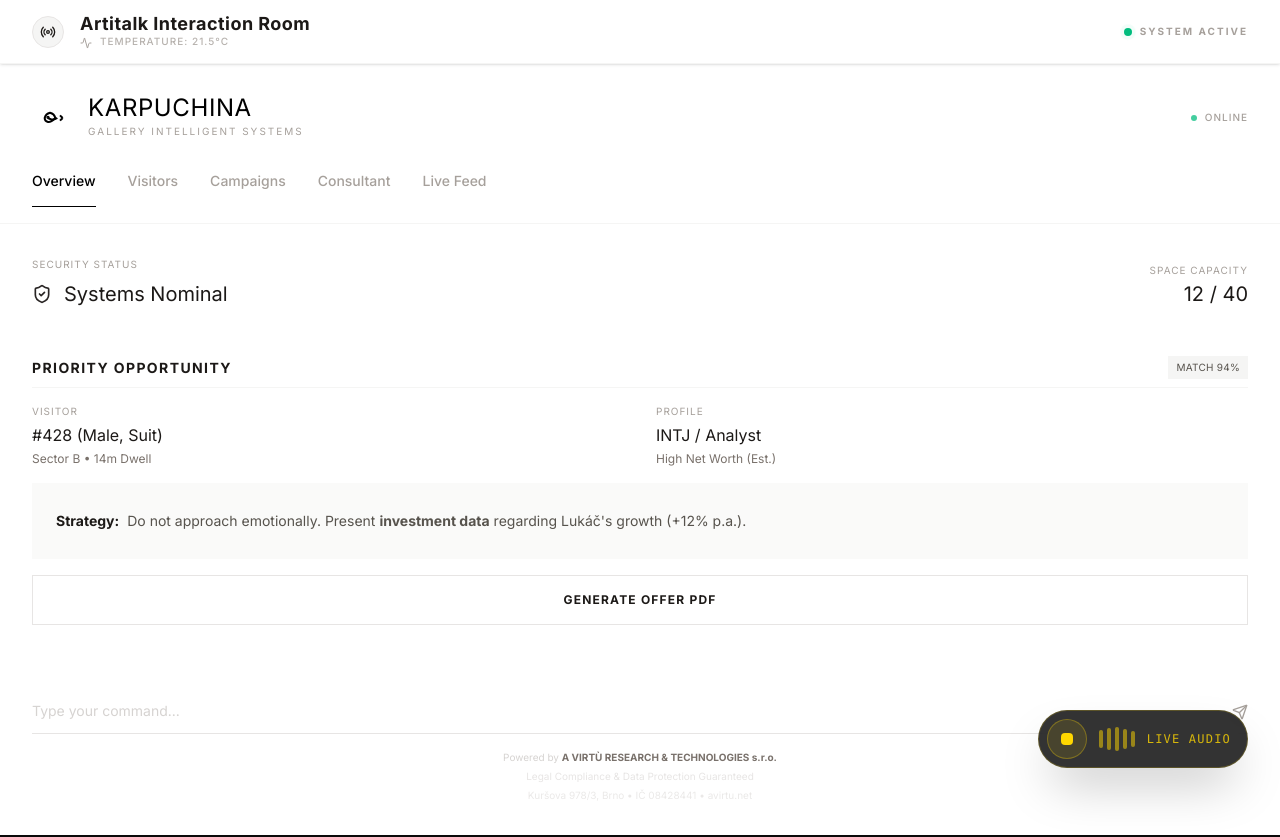
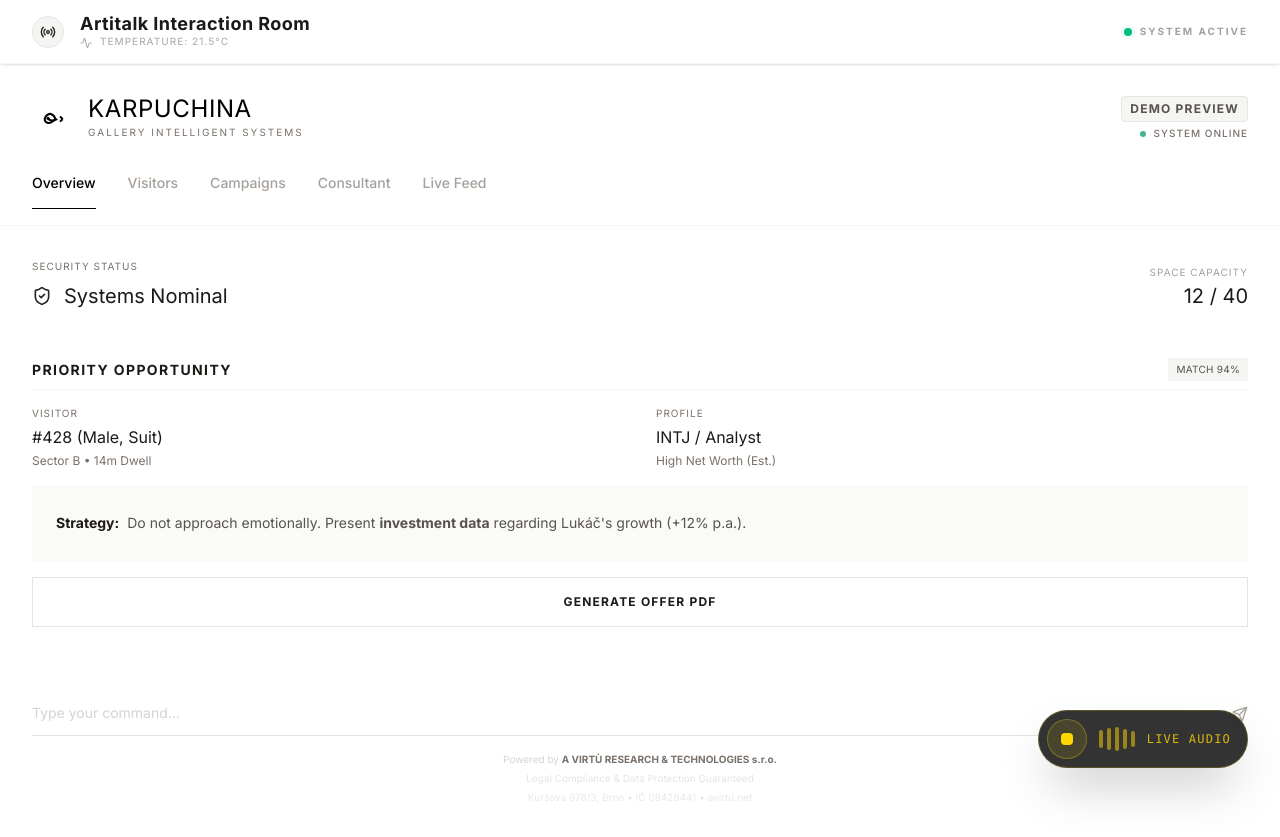
Before and after one commit to ViktorLostakRadixal/artitalk-interaction-room, a Next.js app: page / in a window 1280 px wide. Built offline with nearby package versions, Linux system fonts and the light colour scheme; a web font is replaced by a local one.

Commit message:
UPgrades.

```diff
--- a/src/components/GalleryAssistant.tsx
+++ b/src/components/GalleryAssistant.tsx
@@ -152,15 +152,20 @@ export function GalleryAssistant({ className }: GalleryAssistantProps) {
                     <h2 className="text-black font-serif text-2xl tracking-wide leading-none">
                         KARPUCHINA
                     </h2>
-                    <span className="text-[10px] text-stone-400 uppercase tracking-[0.2em] mt-1">
+                    <span className="text-[10px] text-stone-500 uppercase tracking-[0.2em] mt-1">
                         Gallery Intelligent Systems
                     </span>
                 </div>
             </div>
-            {/* Live Indicator - Subtle */}
-            <div className="flex items-center gap-2">
-                <div className="w-1.5 h-1.5 bg-emerald-500 rounded-full animate-pulse"></div>
-                <span className="text-[10px] text-stone-400 uppercase tracking-widest font-medium">Online</span>
+            {/* Live Indicator & Demo Label */}
+            <div className="flex flex-col items-end gap-1">
+                 <div className="flex items-center gap-2 px-2 py-1 bg-stone-100 rounded text-xs font-bold tracking-widest text-stone-600 border border-stone-200">
+                    <span>DEMO PREVIEW</span>
+                 </div>
+                 <div className="flex items-center gap-2">
+                    <div className="w-1.5 h-1.5 bg-emerald-600 rounded-full animate-pulse"></div>
+                    <span className="text-[10px] text-stone-500 uppercase tracking-widest font-medium">System Online</span>
+                 </div>
             </div>
         </div>
 
@@ -212,7 +217,7 @@ export function GalleryAssistant({ className }: GalleryAssistantProps) {
                     {/* Status Section - Minimal */}
                     <div className="flex items-center justify-between">
                          <div className="flex flex-col">
-                             <span className="text-[10px] uppercase tracking-widest text-stone-400 mb-2">Security Status</span>
+                             <span className="text-[10px] uppercase tracking-widest text-stone-500 mb-2">Security Status</span>
                              <div className="flex items-center gap-3">
                                  <ShieldCheck className="w-5 h-5 text-stone-800" />
                                  <span className="text-xl font-serif text-stone-900">Systems Nominal</span>
@@ -233,12 +238,12 @@ export function GalleryAssistant({ className }: GalleryAssistantProps) {
 
                         <div className="grid grid-cols-2 gap-8">
                             <div>
-                                <span className="text-[10px] text-stone-400 uppercase tracking-widest block mb-1">Visitor</span>
+                                <span className="text-[10px] text-stone-500 uppercase tracking-widest block mb-1">Visitor</span>
                                 <span className="text-base text-stone-900 font-serif block">#428 (Male, Suit)</span>
                                 <span className="text-xs text-stone-500 mt-1 block">Sector B • 14m Dwell</span>
                             </div>
                             <div>
-                                <span className="text-[10px] text-stone-400 uppercase tracking-widest block mb-1">Profile</span>
+                                <span className="text-[10px] text-stone-500 uppercase tracking-widest block mb-1">Profile</span>
                                 <span className="text-base text-stone-900 font-serif block">INTJ / Analyst</span>
                                 <span className="text-xs text-stone-500 mt-1 block">High Net Worth (Est.)</span>
                             </div>
@@ -277,7 +282,7 @@ export function GalleryAssistant({ className }: GalleryAssistantProps) {
                                         </span>
                                         {v.incidents.length > 0 && <span className="w-1.5 h-1.5 bg-red-500 rounded-full" />}
                                     </div>
-                                    <div className="flex items-center gap-2 text-[10px] text-stone-400 uppercase tracking-wider">
+                                    <div className="flex items-center gap-2 text-[10px] text-stone-500 uppercase tracking-wider">
                                         <span>{v.status === 'active' ? 'Active' : 'Left'}</span>
                                         <span className="w-px h-2 bg-stone-200" />
                                         <span>{v.dwellTime}</span>
@@ -292,7 +297,7 @@ export function GalleryAssistant({ className }: GalleryAssistantProps) {
                         {selectedVisitor ? (
                             <div className="space-y-8 animate-in fade-in slide-in-from-right-4 duration-500">
                                 <div>
-                                     <button onClick={() => setSelectedVisitorId(null)} className="md:hidden text-stone-400 text-xs uppercase tracking-widest mb-4">
+                                     <button onClick={() => setSelectedVisitorId(null)} className="md:hidden text-stone-500 text-xs uppercase tracking-widest mb-4">
                                          ← Back
                                      </button>
                                      <h2 className="text-2xl font-serif text-stone-900 mb-2">{selectedVisitor.name}</h2>
@@ -313,7 +318,7 @@ export function GalleryAssistant({ className }: GalleryAssistantProps) {
 
                                 {/* History */}
                                 <div>
-                                    <h4 className="text-[10px] font-bold uppercase tracking-widest text-stone-400 mb-4">Transcript</h4>
+                                    <h4 className="text-[10px] font-bold uppercase tracking-widest text-stone-500 mb-4">Transcript</h4>
                                     <div className="space-y-4">
                                         {selectedVisitor.transcript.length > 0 ? selectedVisitor.transcript.map((line, i) => (
                                              <div key={i} className="flex gap-4 text-sm">
@@ -337,13 +342,13 @@ export function GalleryAssistant({ className }: GalleryAssistantProps) {
                         {/* PR Card 1 */}
                         <div className="group cursor-pointer">
                             <div className="flex justify-between items-baseline mb-4">
-                                 <span className="text-[10px] uppercase tracking-widest text-stone-400">Campaign Proposal</span>
-                                 <span className="text-[10px] uppercase tracking-widest text-stone-400">10:42 AM</span>
+                                 <span className="text-[10px] uppercase tracking-widest text-stone-500">Campaign Proposal</span>
+                                 <span className="text-[10px] uppercase tracking-widest text-stone-500">10:42 AM</span>
                             </div>
                             <h4 className="text-2xl font-serif text-stone-900 mb-4 group-hover:underline decoration-1 underline-offset-4">Re-evaluation: Filip Sklenář</h4>
 
                             <div className="pl-4 border-l border-stone-200 space-y-4">
-                                <p className="text-sm text-stone-600 leading-relaxed max-w-md">
+                                <p className="text-sm text-stone-700 leading-relaxed max-w-md">
                                     <strong className="text-stone-900 block text-xs uppercase tracking-widest mb-1">Context</strong>
                                     Market value increased by 8% in Q3. Opportunity to re-engage 2021 buyers with valuation reports to build trust for new acquisitions.
                                 </p>
@@ -379,10 +384,10 @@ export function GalleryAssistant({ className }: GalleryAssistantProps) {
                         className={`text-sm leading-relaxed ${
                             msg.role === "model"
                             ? "text-stone-800"
-                            : "text-stone-500 text-right italic"
+                            : "text-stone-600 text-right italic"
                         }`}
                         >
-                            <span className="block text-[10px] uppercase tracking-widest text-stone-300 mb-2">{msg.role === 'model' ? 'Karpuchina AI' : 'Director'}</span>
+                            <span className="block text-[10px] uppercase tracking-widest text-stone-400 mb-2">{msg.role === 'model' ? 'Karpuchina AI' : 'Director'}</span>
                             {msg.text}
                         </div>
                     ))}
```
